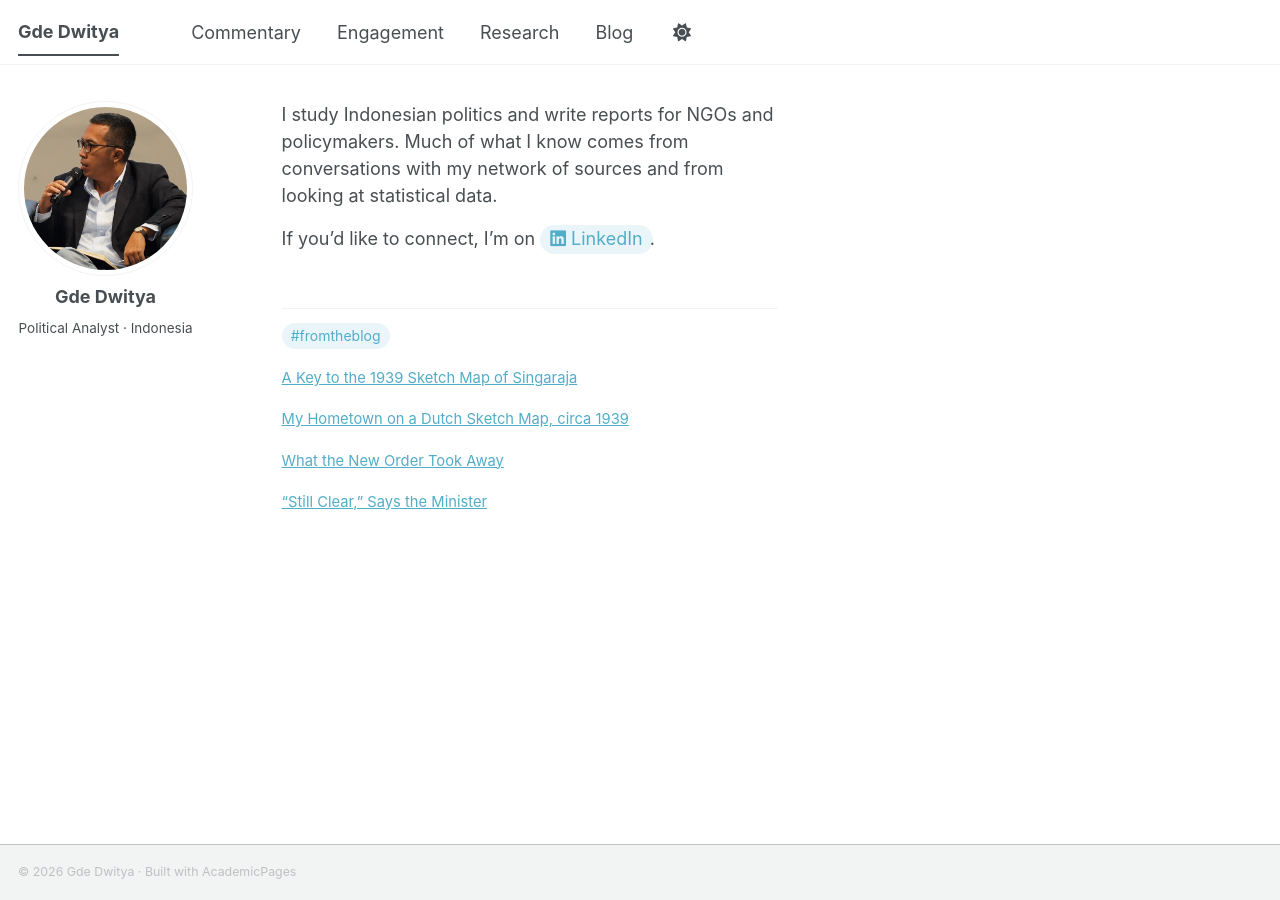
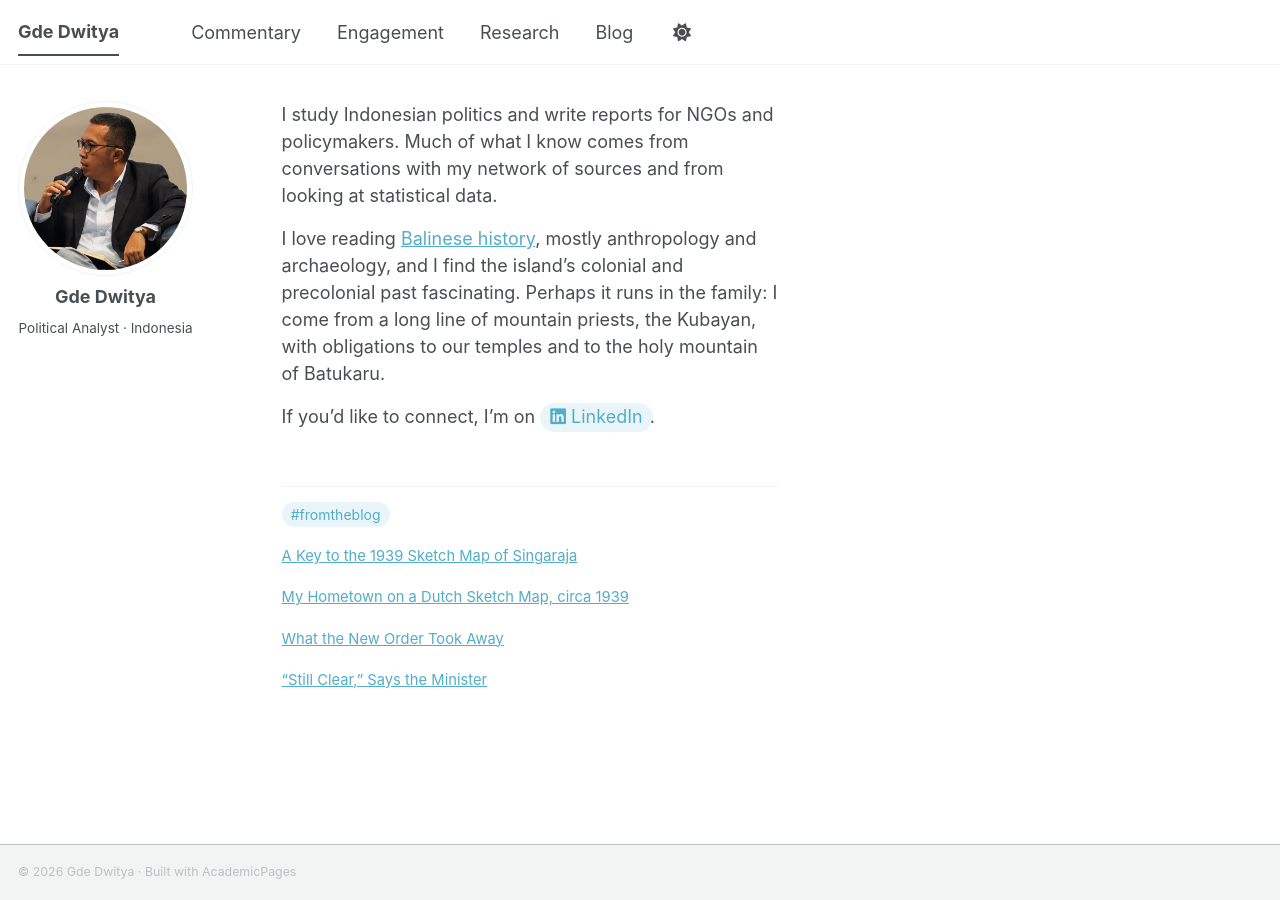
Before and after one commit to gddwty/gddwty.github.io, a Jekyll site: the page built from _pages/about.md, in a window 1280 px wide. Built offline with Jekyll 4.4.1, drawn with Linux system fonts in a browser that asks for light colours; a style sheet for code colours, icons or effects is not loaded.

Commit message:
update bio

```diff
--- a/_pages/about.md
+++ b/_pages/about.md
@@ -12,6 +12,8 @@ redirect_from:
 
 I study Indonesian politics and write reports for NGOs and policymakers. Much of what I know comes from conversations with my network of sources and from looking at statistical data.
 
+I love reading [Balinese history](/blog/wijk-kampoeng-bandjar/){:target="_blank" rel="noopener"}, mostly anthropology and archaeology, and I find the island's colonial and precolonial past fascinating. Perhaps it runs in the family: I come from a long line of mountain priests, the Kubayan, with obligations to our temples and to the holy mountain of Batukaru.
+
 If you'd like to connect, I'm on <a class="inline-pill" href="https://www.linkedin.com/in/gde-dwitya-141127286/" target="_blank" rel="noopener"><i class="fab fa-linkedin" aria-hidden="true"></i> LinkedIn</a>.
 
 </div>
```
